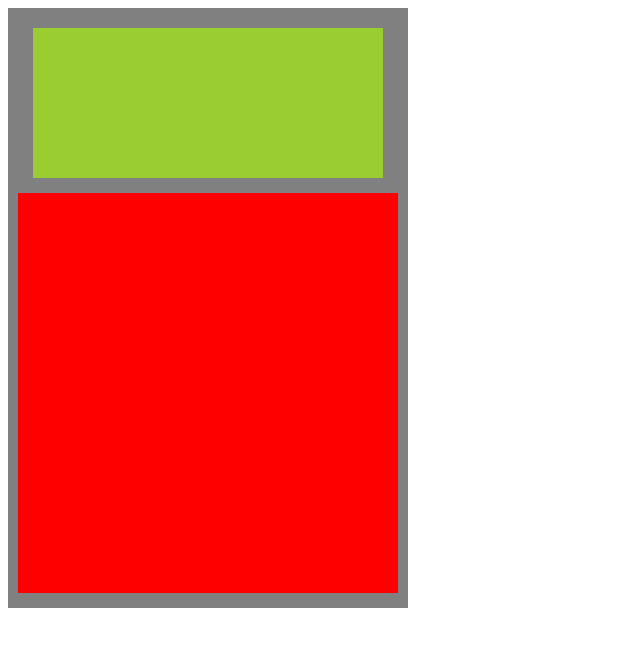
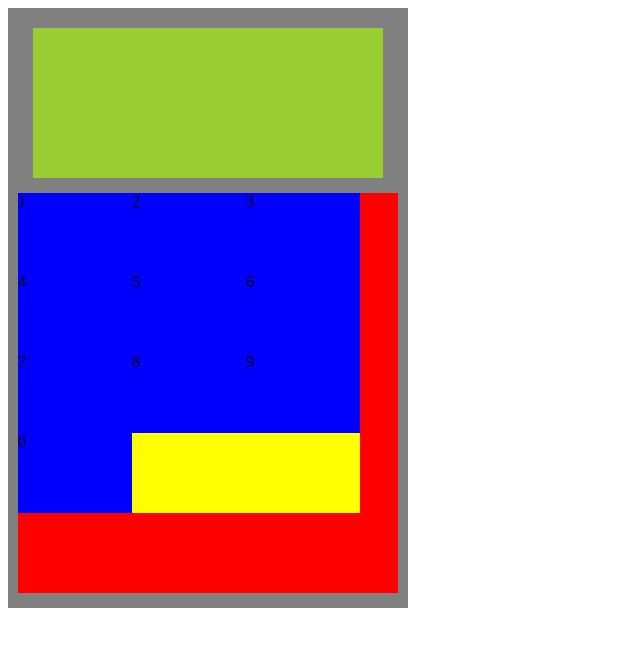
Before and after one commit to VDan007/The-Odin-Project-Calculator, a plain HTML site: page index.html in a window 1280 px wide. Shown: the whole page, without its empty margins (0-640 px from the left). Drawn offline with Linux system fonts and the light colour scheme.

Commit message:
have to get grid of Grid

```diff
--- a/index.html
+++ b/index.html
@@ -13,7 +13,20 @@
 
     <div id="calculator" >
         <div id="display"></div>
-        <div id="placeOFButtons"></div>
+        <div id="placeOFButtons">
+            <div id="numberButtons" >
+                <div class = "nB">1</div>
+                <div class = "nB">2</div>
+                <div class = "nB">3</div>
+                <div class = "nB">4</div>
+                <div class = "nB">5</div>
+                <div class = "nB">6</div>
+                <div class = "nB">7</div>
+                <div class = "nB">8</div>
+                <div class = "nB">9</div>
+                <div class = "nB">0</div>
+            </div>
+        </div>
     </div>
 
 </body>
--- a/style.css
+++ b/style.css
@@ -19,3 +19,18 @@
     height:400px;
     background-color:red;
 }
+
+#numberButtons{
+    width: 90%;
+    height: 80%;
+    background-color:yellow;
+    display:grid;
+    grid-template-rows: 25% 25% 25% 25% ;
+    grid-template-columns: 114px 114px 114px;
+
+}
+
+.nB{
+background-color:blue;
+
+}
```
